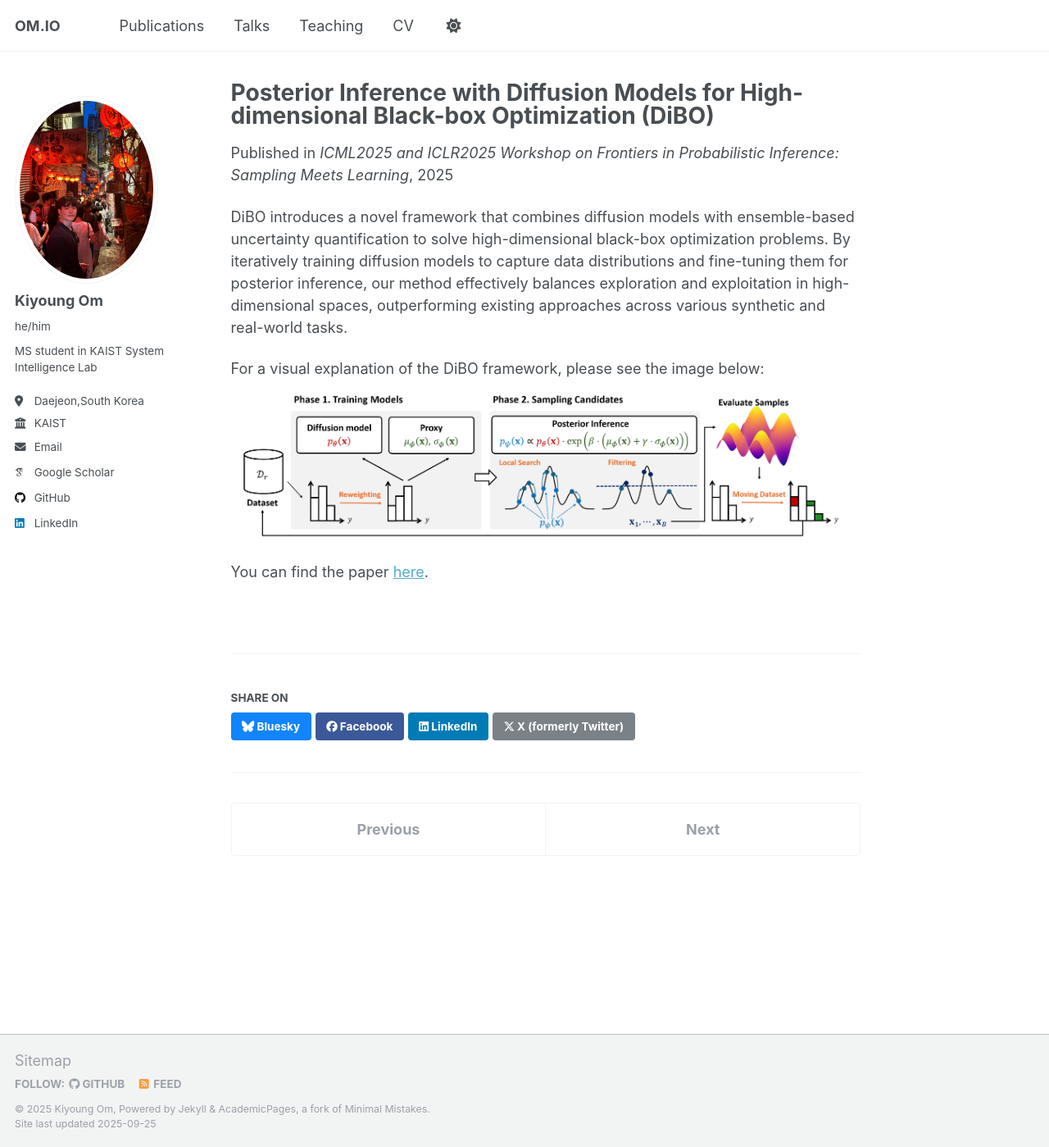
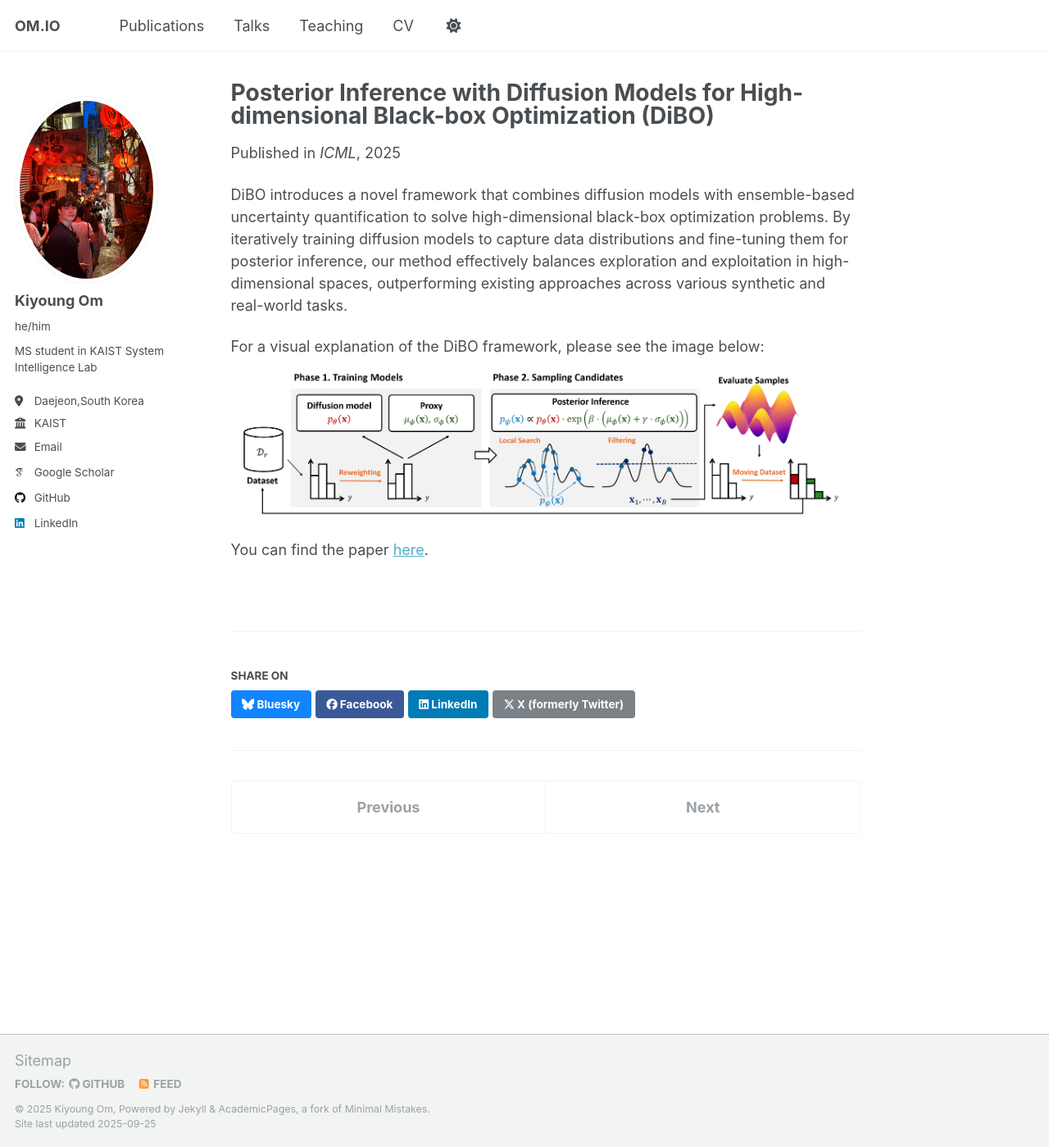
Before and after one commit to umkiyoung/umkiyoung.github.io, a Jekyll site: the page built from _publications/2025-05-01-paper-title-number-1.md, in a window 1280 px wide and 1399 px high. Shown: the whole window at 82% size. Built offline with Jekyll 4.4.1, drawn with Linux system fonts in a browser that asks for light colours; some web fonts are replaced.

Commit message:
Publications refined

```diff
--- a/_publications/2025-05-01-paper-title-number-1.md
+++ b/_publications/2025-05-01-paper-title-number-1.md
@@ -5,7 +5,7 @@ category: conferences
 permalink: /publication/2025-05-01-dibo
 excerpt: ''
 date: 2025-05-01
-venue: 'ICML2025 and ICLR2025 Workshop on Frontiers in Probabilistic Inference: Sampling Meets Learning'
+venue: 'ICML'
 paperurl: 'https://openreview.net/forum?id=EXds2NBOoq'
 # citation: ''
 ---
```
